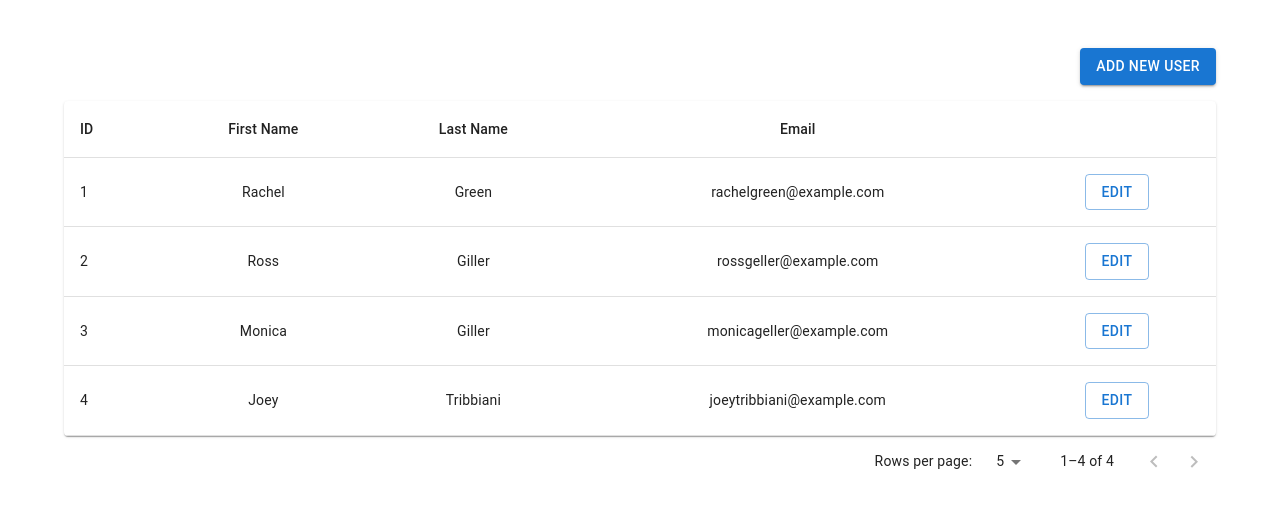
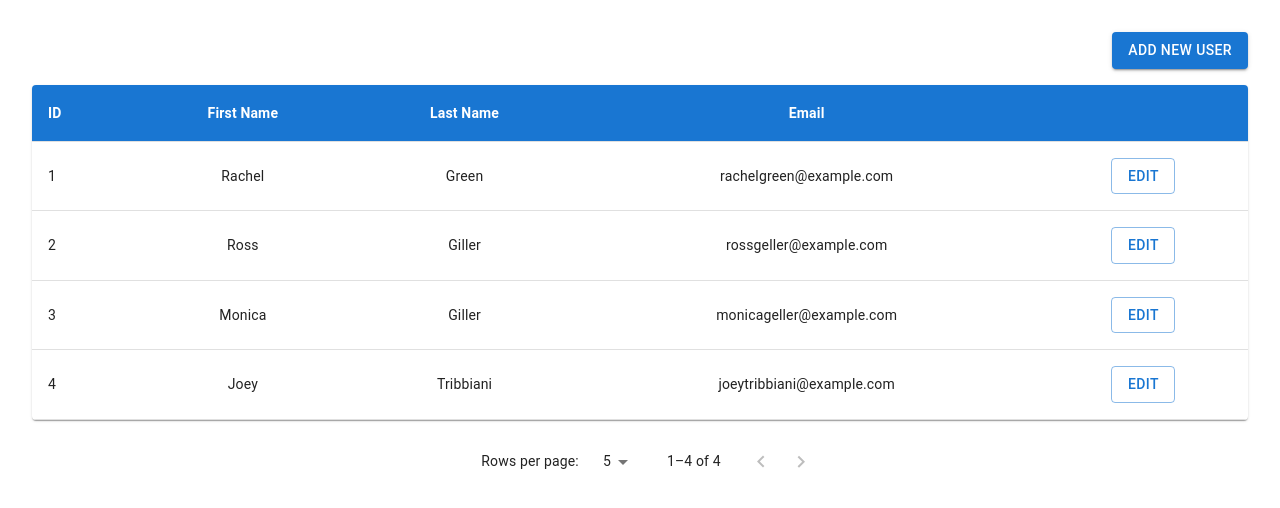
Before and after one commit to gargikoparkar/User-list-nextjs, a Next.js app: page / in a window 1280 px wide. Shown: the top 508 px of the page. Built offline with nearby package versions, Linux system fonts and the light colour scheme.

Commit message:
folder structure change

```diff
--- a/app/components/UserForm.tsx
+++ b/app/components/UserForm.tsx
@@ -4,16 +4,19 @@ import {
   DialogTitle, DialogContent, DialogActions, Button, TextField,
   Box
 } from "@mui/material";
-import { User } from "../lib/type";
+import { User } from "../type/type";
+import { validateUserInput } from "../utils/validations";
 interface UserFormDialogProps {
   user: User | null;
   onSave: (user: User) => void;
   onCancel: () => void;
 }
 
-const UserFormDialog : React.FC<UserFormDialogProps>=({ user, onSave, onCancel }) =>{
-  const [formData, setFormData] = useState<User>({  id : 0  ,  first_name: "", last_name: "", email: "" });
+const UserFormDialog: React.FC<UserFormDialogProps> = ({ user, onSave, onCancel }) => {
+  const [formData, setFormData] = useState<User>({ id: 0, first_name: "", last_name: "", email: "" });
   const [errors, setErrors] = useState<{ email?: string }>({});
+  const [successMessage, setSuccessMessage] = useState("");
+
 
   useEffect(() => {
     if (user) setFormData(user);
@@ -36,10 +39,19 @@ const UserFormDialog : React.FC<UserFormDialogProps>=({ user, onSave, onCancel }
   };
 
   const handleSubmit = () => {
-    if (validate()) {
-      onSave({ ...formData });
+    const validationErrors = validateUserInput(formData.first_name, formData.last_name, formData.email);
+
+    if (Object.keys(validationErrors).length > 0) {
+      setErrors(validationErrors);
+      return;
+    }
+
+    onSave(formData);
+    setSuccessMessage("User added successfully!");
+    setTimeout(() => {
+      setSuccessMessage("");
       onCancel();
-    }
+    }, 3000);
   };
 
   return (
@@ -49,10 +61,14 @@ const UserFormDialog : React.FC<UserFormDialogProps>=({ user, onSave, onCancel }
         <TextField label="First Name" name="first_name" value={formData.first_name} onChange={handleChange} fullWidth margin="dense" required />
         <TextField label="Last Name" name="last_name" value={formData.last_name} onChange={handleChange} fullWidth margin="dense" required />
         <TextField label="Email" name="email" value={formData.email} onChange={handleChange} fullWidth margin="dense" required error={!!errors.email} helperText={errors.email} />
+
+        {successMessage && (
+          <p style={{ color: "green", marginTop: 10 }}>{successMessage}</p>
+        )}
       </DialogContent>
       <DialogActions>
-        <Box sx={{ width: "100%", display: "flex", justifyContent: "center" ,gap:2}}>
-        <Button variant="contained" color="primary" sx={{ justifyContent: "center" }} onClick={() => {
+        <Box sx={{ width: "100%", display: "flex", justifyContent: "center", gap: 2 }}>
+          <Button variant="contained" color="primary" sx={{ justifyContent: "center" }} onClick={() => {
             onCancel();
           }}>Cancel</Button>
           <Button variant="contained" color="primary" sx={{ justifyContent: "center" }} onClick={() => {
--- a/app/components/UserTable.tsx
+++ b/app/components/UserTable.tsx
@@ -6,8 +6,8 @@ import {
   Container
 } from "@mui/material";
 import UserFormDialog from "./UserForm";
-import { initialUsers } from "../lib/data";
-import { User } from "../lib/type";
+import { initialUsers } from "../data/data";
+import { User } from "../type/type";
 
 
 const UsersTable = () => {
@@ -46,7 +46,7 @@ const UsersTable = () => {
   };
 
   return (
-    <Container sx={{ mt: 6 }}>
+    <Box sx={{margin:4,top:4}}>
       <Box display="flex" justifyContent="flex-end" mb={2}>
         <Button variant="contained" color="primary" onClick={handleAddUser}>
           Add New User
@@ -55,13 +55,13 @@ const UsersTable = () => {
 
       <TableContainer component={Paper}>
         <Table sx={{ minWidth: 650 }} aria-label="simple table">
-          <TableHead>
+        <TableHead sx={{ bgcolor: (theme) => theme.palette.primary.main,  }}>
             <TableRow>
-              <TableCell>ID</TableCell>
-              <TableCell align="center">First Name</TableCell>
-              <TableCell align="center">Last Name</TableCell>
-              <TableCell align="center">Email</TableCell>
-              <TableCell align="center"></TableCell>
+              <TableCell sx={{color: "white", fontWeight: "bold"}}>ID</TableCell>
+              <TableCell align="center" sx={{color: "white", fontWeight: "bold"}}>First Name</TableCell>
+              <TableCell align="center" sx={{color: "white", fontWeight: "bold"}}>Last Name</TableCell>
+              <TableCell align="center" sx={{color: "white", fontWeight: "bold"}}>Email</TableCell>
+              <TableCell align="center" sx={{color: "white", fontWeight: "bold"}}></TableCell>
             </TableRow>
           </TableHead>
           <TableBody>
@@ -79,6 +79,7 @@ const UsersTable = () => {
           </TableBody>
         </Table>
       </TableContainer>
+      <Box sx={{display: "flex", justifyContent: "center", marginTop: 2}}>
         <TablePagination
           component="div"
           count={users.length}
@@ -88,10 +89,11 @@ const UsersTable = () => {
           onRowsPerPageChange={handleChangeRowsPerPage}
           rowsPerPageOptions={[5, 10, 25]}
         />
+      </Box>
       <Dialog open={dialogOpen} onClose={() => setDialogOpen(false)}>
         <UserFormDialog user={editingUser} onSave={handleSaveUser} onCancel={() => setDialogOpen(false)} />
       </Dialog>
-    </Container>
+    </Box>
   );
 }
 
--- a/app/lib/data.ts
+++ b/app/data/data.ts
@@ -1,4 +1,4 @@
-import { User } from "./type";
+import { User } from "../type/type";
 export let initialUsers: User[] = [
     {
         id: 1,
--- /dev/null
+++ b/app/utils/validations.ts
@@ -0,0 +1,20 @@
+
+export function validateUserInput(first_name: string, last_name: string, email: string) {
+    const errors: { first_name?: string; last_name?: string; email?: string } = {};
+
+    if (!first_name.trim()) {
+      errors.first_name = "First name is required.";
+    }
+
+    if (!last_name.trim()) {
+      errors.last_name = "Last name is required.";
+    }
+
+    if (!email.trim()) {
+      errors.email = "Email is required.";
+    } else if (!/^[^\s@]+@[^\s@]+\.[^\s@]+$/.test(email)) {
+      errors.email = "Invalid email format.";
+    }
+
+    return errors;
+  }
```
Also changed, not shown: app/type/type.ts (renamed from app/lib/type.ts). Lines whose indentation alone changed are shown as unchanged.
